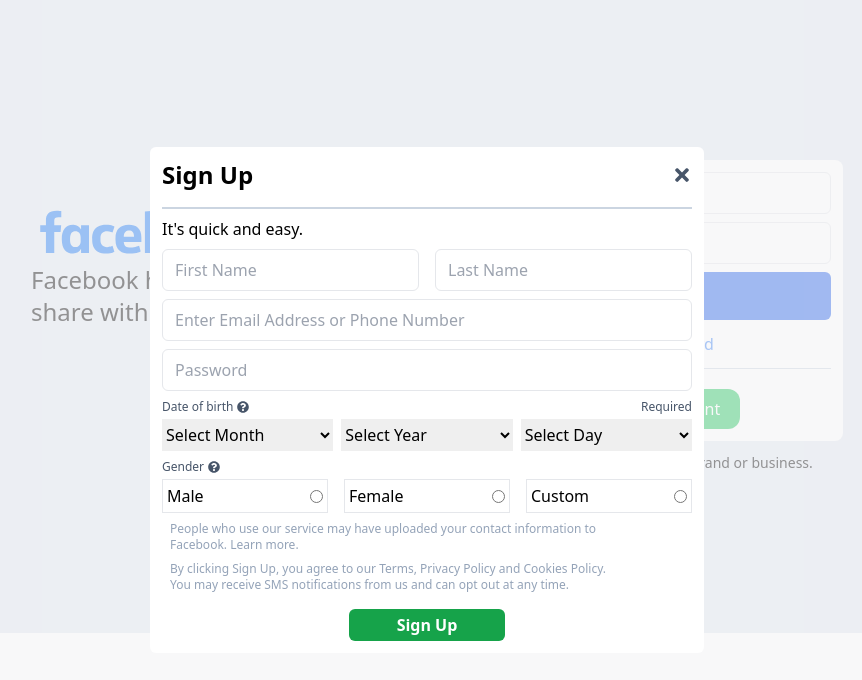
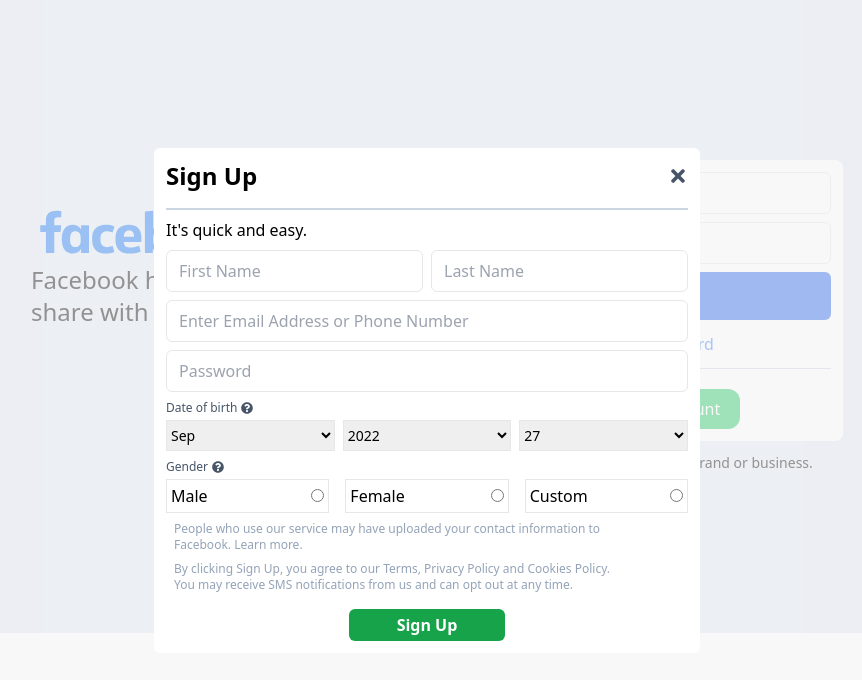
Before and after one commit to UsmanGhaniQureshi/mern-fb-clone, a React (Create React App) app in the folder frontend/: page / in a window 1280 px wide. Both pictures are taken after typing "name@example.com", "Sample123" into the empty fields and a click on the button "Create An Account". Shown: the top 680 px of the page, without its empty margins (213-1075 px from the left). Built offline with nearby package versions, Linux system fonts and the light colour scheme.

Commit message:
Bugs Fixed in Register Form

```diff
--- /dev/null
+++ b/frontend/src/components/Error/index.js
@@ -0,0 +1,16 @@
+import { GoTriangleUp, GoTriangleDown } from "react-icons/go";
+
+const Error = ({ message, isUp }) => {
+  return (
+    <div className="relative mt-2 my-1 px-2 py-1 bg-red-600 rounded-sm text-white">
+      <p>{message}</p>
+      {isUp ? (
+        <GoTriangleUp className="absolute -top-5 left-4 z-50 text-red-600 w-8 h-8" />
+      ) : (
+        <GoTriangleDown className="absolute -top-5 left-4 z-50 text-red-600 w-8 h-8" />
+      )}
+    </div>
+  );
+};
+
+export default Error;
--- a/frontend/src/components/Input/index.js
+++ b/frontend/src/components/Input/index.js
@@ -1,6 +1,7 @@
 import { Field, ErrorMessage } from "formik";
+import Error from "../Error";
 
-const Input = ({ name, type, isError, ...otherProps }) => {
+const Input = ({ name, type, isError, isUp, ...otherProps }) => {
   return (
     <div className="flex flex-col gap-1">
       <Field
@@ -11,7 +12,7 @@
         }`}
         {...otherProps}
       />
-      <ErrorMessage name={name} />
+      <ErrorMessage name={name} isUp={isUp} component={Error} message={isError} />
     </div>
   );
 };
--- a/frontend/src/components/Login/index.js
+++ b/frontend/src/components/Login/index.js
@@ -34,12 +34,14 @@
                     name="email"
                     type={"email"}
                     placeholder="Enter Address or Phone Number"
+                    isUp={true}
                   />
                   <Input
-                    isError={!!formik.errors.password}
+                    isError={formik.errors.password}
                     name="password"
                     type={"password"}
                     placeholder="Password"
+                    isUp={false}
                   />
 
                   <button
@@ -77,6 +79,6 @@
 export default Login;
 
 const validationSchema = Yup.object().shape({
-  email: Yup.string().required("Required").email("Invalid Email Address"),
-  password: Yup.string().required("Required"),
+  email: Yup.string().required("Email is Required").email("Invalid Email Address"),
+  password: Yup.string().required("Password is Required"),
 });
--- a/frontend/src/components/RegisterForm/index.js
+++ b/frontend/src/components/RegisterForm/index.js
@@ -1,27 +1,11 @@
 import { ErrorMessage, Field, Form, Formik } from "formik";
 import { FaQuestionCircle, FaTimes } from "react-icons/fa";
 import * as Yup from "yup";
-import { createNumberArray } from "../../helpers/createNumArray";
+import { dropDownDOB } from "../../helpers/dropDownDOB";
 import Input from "../Input";
 
 const RegisterForm = ({ onSubmit, onModalSet }) => {
-  const year = new Date().getFullYear() - 1905;
-  const months = [
-    "Jan",
-    "Feb",
-    "Mar",
-    "Apr",
-    "May",
-    "Jun",
-    "Jul",
-    "Aug",
-    "Sep",
-    "Oct",
-    "Nov",
-    "Dec",
-  ];
-  const days = createNumberArray(31);
-  const years = createNumberArray(year);
+  const { days, months, years } = dropDownDOB();
 
   return (
     <Formik
@@ -30,9 +14,9 @@
         firstName: "",
         lastName: "",
         password: "",
-        month: "",
-        day: "",
-        year: "",
+        month: months[new Date().getMonth()],
+        day: new Date().getDate(),
+        year: new Date().getFullYear(),
         gender: "",
       }}
       validationSchema={validationSchema}
@@ -48,9 +32,19 @@
           </div>
           <div className="w-full  border my-2 border-slate-300" />
           <p className="-mt-2">It's quick and easy.</p>
-          <div className="flex justify-between gap-2 md:gap-4">
-            <Input name="firstName" type="text" placeholder="First Name" />
-            <Input name="lastName" type="text" placeholder="Last Name" />
+          <div className="flex justify-between gap-2">
+            <Input
+              isLeft={true}
+              name="firstName"
+              type="text"
+              placeholder="First Name"
+            />
+            <Input
+              isDown={true}
+              name="lastName"
+              type="text"
+              placeholder="Last Name"
+            />
           </div>
           <Input
             name="email"
@@ -70,17 +64,23 @@
                 "Required"}
             </div>
             <div className="flex items-center gap-2 ">
-              <Field as="select" className="flex-1 py-1" name="month">
-                <option value="">Select Month</option>
+              <Field
+                as="select"
+                className="flex-1 py-1 text-sm border outline-none"
+                name="month"
+              >
                 {months.map((month) => (
-                  <option value={month} key={month}>
+                  <option className="px-1" value={month} key={month}>
                     {month}
                   </option>
                 ))}
               </Field>
 
-              <Field as="select" className="flex-1 py-1" name="year">
-                <option value="">Select Year</option>
+              <Field
+                as="select"
+                className="flex-1 py-1 text-sm border outline-none"
+                name="year"
+              >
                 {years.map((year) => (
                   <option value={year} key={year}>
                     {year}
@@ -88,8 +88,11 @@
                 ))}
               </Field>
 
-              <Field as="select" className="flex-1 py-1" name="day">
-                <option value="">Select Day</option>
+              <Field
+                as="select"
+                className="flex-1 py-1 text-sm border outline-none"
+                name="day"
+              >
                 {days.map((day) => (
                   <option value={day} key={day}>
                     {day}
--- a/frontend/src/helpers/createNumArray.js
+++ /dev/null
@@ -1,3 +0,0 @@
-export const createNumberArray = (n) => {
-  return [...Array(n).keys()].map((i) => i + 1);
-};
--- /dev/null
+++ b/frontend/src/helpers/dropDownDOB.js
@@ -0,0 +1,34 @@
+export const dropDownDOB = (n) => {
+  const days = [...Array(31).keys()].map((i) => i + 1);
+  const months = [
+    "Jan",
+    "Feb",
+    "Mar",
+    "Apr",
+    "May",
+    "Jun",
+    "Jul",
+    "Aug",
+    "Sep",
+    "Oct",
+    "Nov",
+    "Dec",
+  ];
+  const years = createYearsArray();
+
+  return {
+    months,
+    days,
+    years,
+  };
+};
+
+const createYearsArray = () => {
+  const currentYear = new Date().getFullYear();
+  const yearsArray = [];
+
+  for (let y = 1903; y <= currentYear; y++) {
+    yearsArray.push(y);
+  }
+  return yearsArray;
+};
```
